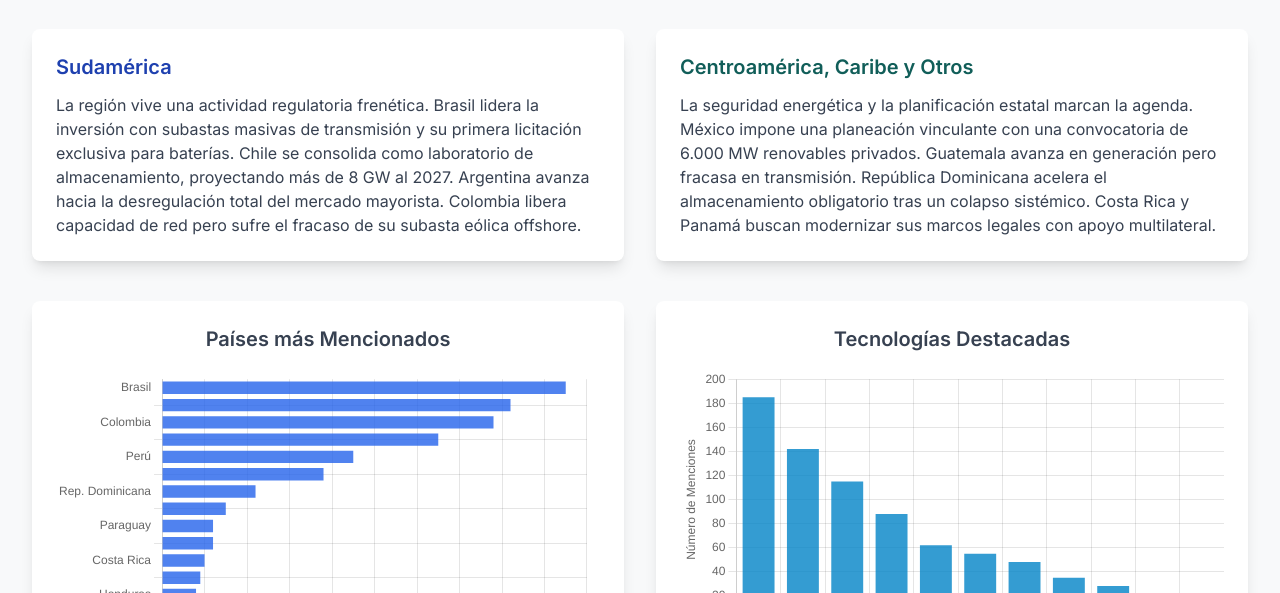
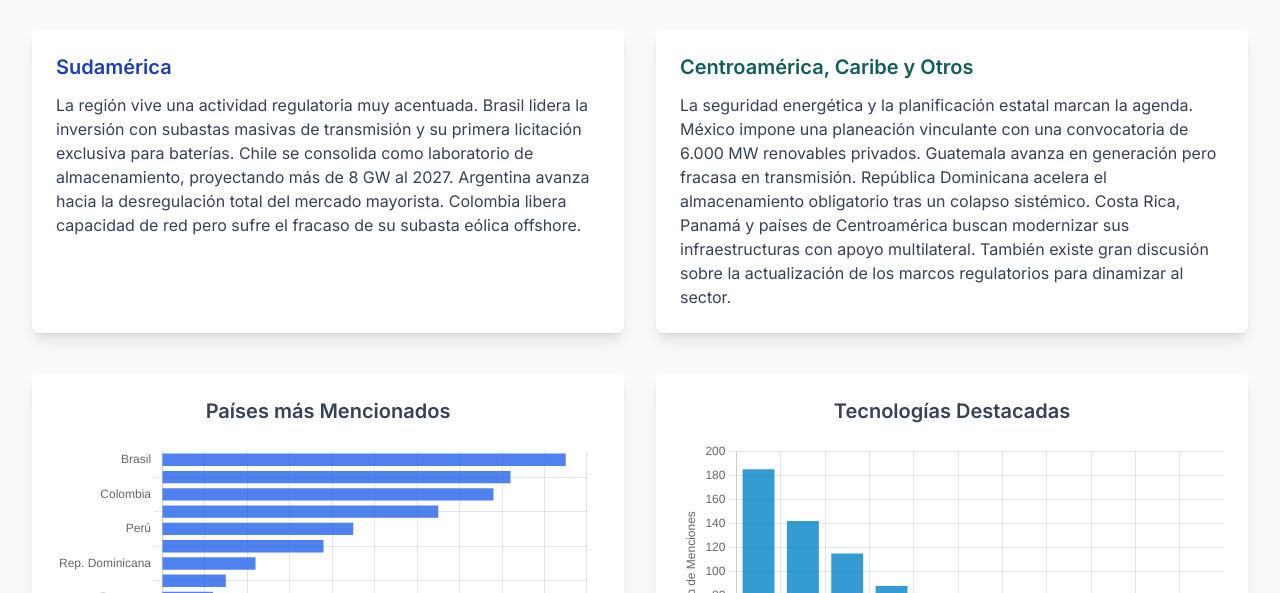
Before and after one commit to jcbelza/Informe-Sector-El-ctrico-Regional-Noviembre-2025, a plain HTML site: page index.html in a window 1280 px wide. Shown: the part 207-800 px from the top of the page. Drawn offline with nearby package versions, Linux system fonts and the light colour scheme.

Commit message:
Update index.html

```diff
--- a/index.html
+++ b/index.html
@@ -79,11 +79,11 @@
              <div class="grid grid-cols-1 md:grid-cols-2 gap-8 mb-10">
                 <div class="bg-white p-6 rounded-lg shadow-lg">
                     <h3 class="text-xl font-semibold mb-3 text-blue-800">Sudamérica</h3>
-                    <p class="text-gray-700">La región vive una actividad regulatoria frenética. Brasil lidera la inversión con subastas masivas de transmisión y su primera licitación exclusiva para baterías. Chile se consolida como laboratorio de almacenamiento, proyectando más de 8 GW al 2027. Argentina avanza hacia la desregulación total del mercado mayorista. Colombia libera capacidad de red pero sufre el fracaso de su subasta eólica offshore.</p>
+                    <p class="text-gray-700">La región vive una actividad regulatoria muy acentuada. Brasil lidera la inversión con subastas masivas de transmisión y su primera licitación exclusiva para baterías. Chile se consolida como laboratorio de almacenamiento, proyectando más de 8 GW al 2027. Argentina avanza hacia la desregulación total del mercado mayorista. Colombia libera capacidad de red pero sufre el fracaso de su subasta eólica offshore.</p>
                 </div>
                 <div class="bg-white p-6 rounded-lg shadow-lg">
                      <h3 class="text-xl font-semibold mb-3 text-teal-800">Centroamérica, Caribe y Otros</h3>
-                     <p class="text-gray-700">La seguridad energética y la planificación estatal marcan la agenda. México impone una planeación vinculante con una convocatoria de 6.000 MW renovables privados. Guatemala avanza en generación pero fracasa en transmisión. República Dominicana acelera el almacenamiento obligatorio tras un colapso sistémico. Costa Rica y Panamá buscan modernizar sus marcos legales con apoyo multilateral.</p>
+                     <p class="text-gray-700">La seguridad energética y la planificación estatal marcan la agenda. México impone una planeación vinculante con una convocatoria de 6.000 MW renovables privados. Guatemala avanza en generación pero fracasa en transmisión. República Dominicana acelera el almacenamiento obligatorio tras un colapso sistémico. Costa Rica, Panamá y países de Centroamérica buscan modernizar sus infraestructuras con apoyo multilateral. También existe gran discusión sobre la actualización de los marcos regulatorios para dinamizar al sector.</p>
                 </div>
             </div>
 
```
